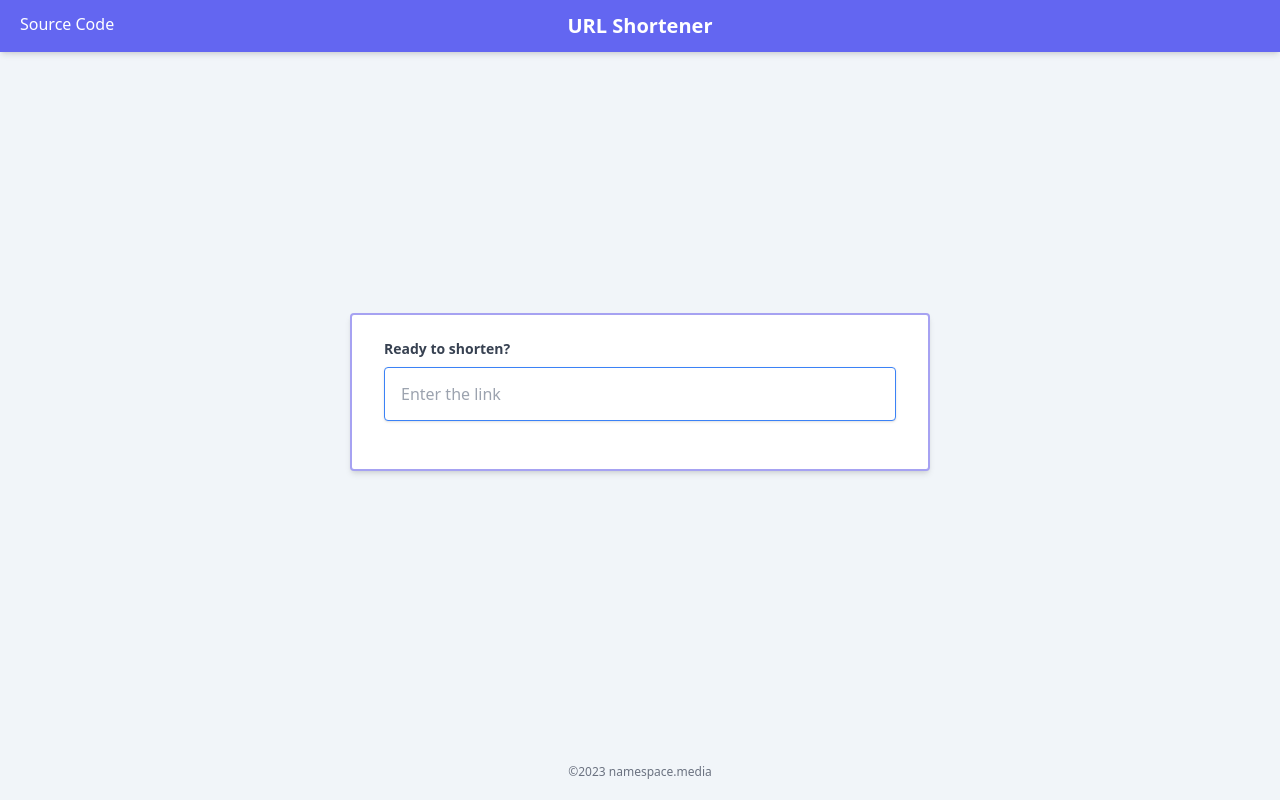
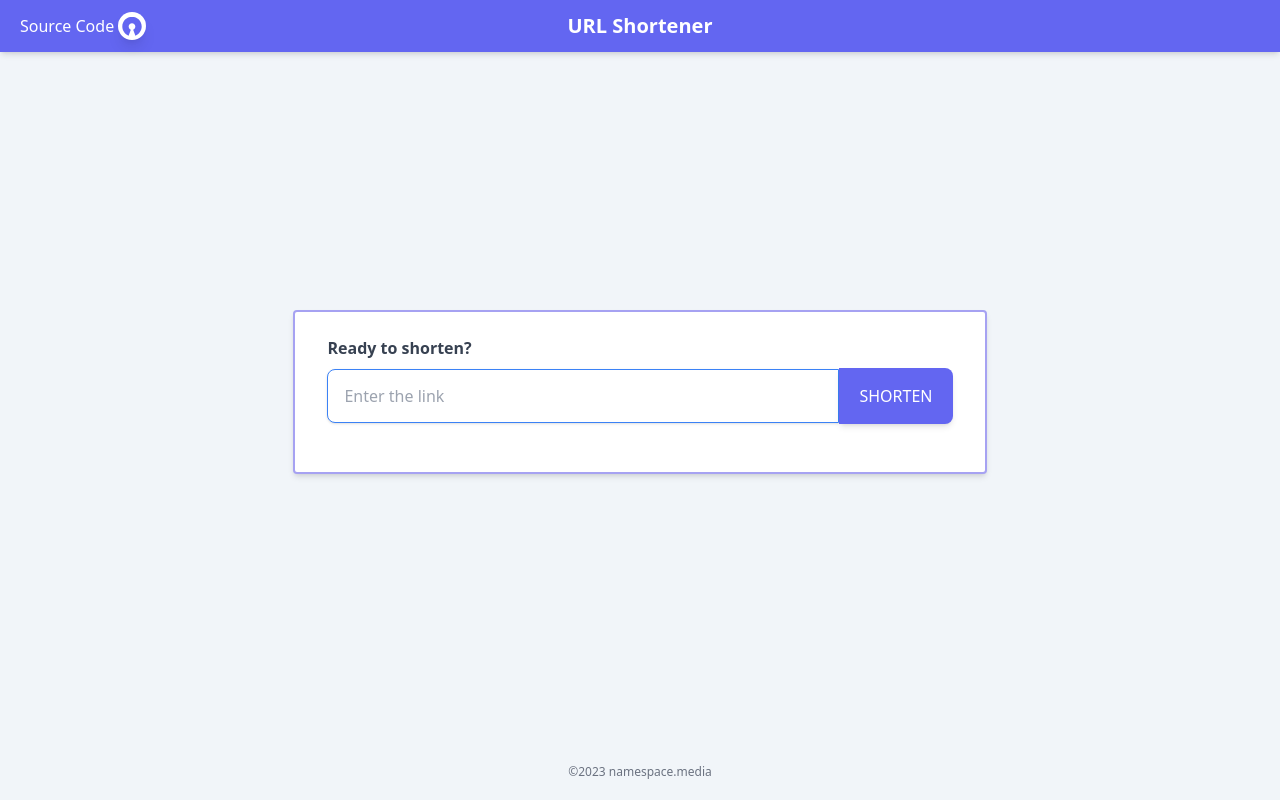
Before and after one commit to S1thK3nny/praktikum2023, a Next.js app: page / in a window 1280 px wide. Built offline with nearby package versions, Linux system fonts and the light colour scheme.

Commit message:
Added icon to "Source code", downloaded mongoose

```diff
--- a/package.json
+++ b/package.json
@@ -15,10 +15,12 @@
     "autoprefixer": "10.4.14",
     "eslint": "8.42.0",
     "eslint-config-next": "13.4.5",
+    "mongoose": "^7.2.3",
     "next": "13.4.5",
     "postcss": "8.4.24",
     "react": "18.2.0",
     "react-dom": "18.2.0",
+    "react-icons": "^4.9.0",
     "tailwindcss": "3.3.2",
     "typescript": "5.1.3"
   }
--- /dev/null
+++ b/src/pages/Icon.tsx
@@ -0,0 +1,9 @@
+const Icon = ({ icon} : {icon:any}) => {
+    return (
+    <div className="icon group-hover:bg-transparent group-hover:text-white">
+            {icon}
+        </div>
+    );
+};
+
+export default Icon;
--- a/src/pages/TopBar.tsx
+++ b/src/pages/TopBar.tsx
@@ -1,3 +1,6 @@
+import { DiOpensource } from 'react-icons/di';
+import Icon from './Icon';
+
 const TopBar = () => {
     return (
         <nav className="fixed top-0 w-full py-3
@@ -6,8 +9,10 @@ const TopBar = () => {
 
         {/* Wrap this in a div, otherwise the whole nav is selectable. */}
             <div className="text-left">
-                <a href="https://github.com/S1thK3nny/praktikum2023" className="inline-flex hover:scale-110 transition-all duration-200 ease-in-out hover:font-semibold">
-                    Source Code
+                <a href="https://github.com/S1thK3nny/praktikum2023" className="inline-flex group
+                hover:scale-110 transition-all duration-200 ease-in-out
+                hover:font-semibold items-center justify-center relative">
+                    Source Code&nbsp;<Icon icon = {<DiOpensource size="100"/>} />
                 </a>
             </div>
             <div className="text-center font-semibold text-xl">
--- a/src/pages/index.tsx
+++ b/src/pages/index.tsx
@@ -1,4 +1,3 @@
-import Image from 'next/image'
 import { Inter } from 'next/font/google'
 import TopBar from "./TopBar"
 
@@ -14,10 +13,13 @@ export default function Home() {
 
           <form className="bg-white shadow-md rounded px-8 pt-6 pb-8 mb-4 border-2 border-indigo-600 border-opacity-50 hover:border-opacity-100 transition-all duration-200">
             <div className="mb-4">
-              <label className="block text-gray-700 text-sm font-bold mb-2 text-left">
+
+              <label className="block text-gray-700 text-md font-bold mb-2 text-left">
                 Ready to shorten?
               </label>
-              <input className="shadow text-left appearance-none border rounded w-128 py-4 px-4 text-gray-700 leading-tight focus:outline-none focus:shadow-outline focus:border-blue-500 focus:on" id="url" type="url" placeholder="Enter the link" required autoFocus/>
+              <input className="shadow text-left appearance-none border rounded-l-lg w-128 py-4 px-4 text-gray-700 leading-tight focus:outline-none focus:shadow-outline focus:border-blue-500 focus:on" id="url" type="url" placeholder="Enter the link" required autoFocus/>
+              <button className='text-white border-indigo-50 shadow-md rounded-r-lg'>Shorten</button>
+
             </div>
           </form>
 
--- a/src/styles/globals.css
+++ b/src/styles/globals.css
@@ -25,3 +25,23 @@ body {
     )
     rgb(var(--background-start-rgb));
 }
+
+
+@layer base {
+  button {
+    @apply uppercase bg-indigo-500
+    px-5 py-4
+    transition-all duration-200
+    hover:bg-indigo-400;
+  }
+}
+
+@layer components {
+  .icon {
+    @apply relative flex items-center justify-center
+    transition-all duration-500 ease-in-out
+    h-7 w-7 shadow-lg
+    text-indigo-500 bg-white
+    rounded-2xl hover:rounded-md;
+  }
+}
--- a/tailwind.config.js
+++ b/tailwind.config.js
@@ -15,9 +15,6 @@ module.exports = {
       spacing: {
         '128': '32rem',
       },
-      backgroundImage: {
-        'bgtexture': "url('/img/background.png')",
-      },
     },
   },
   plugins: [],
```
Also changed, not shown: img/background.png (deleted), 1 other file (tests, documents, lock files or other folders).
